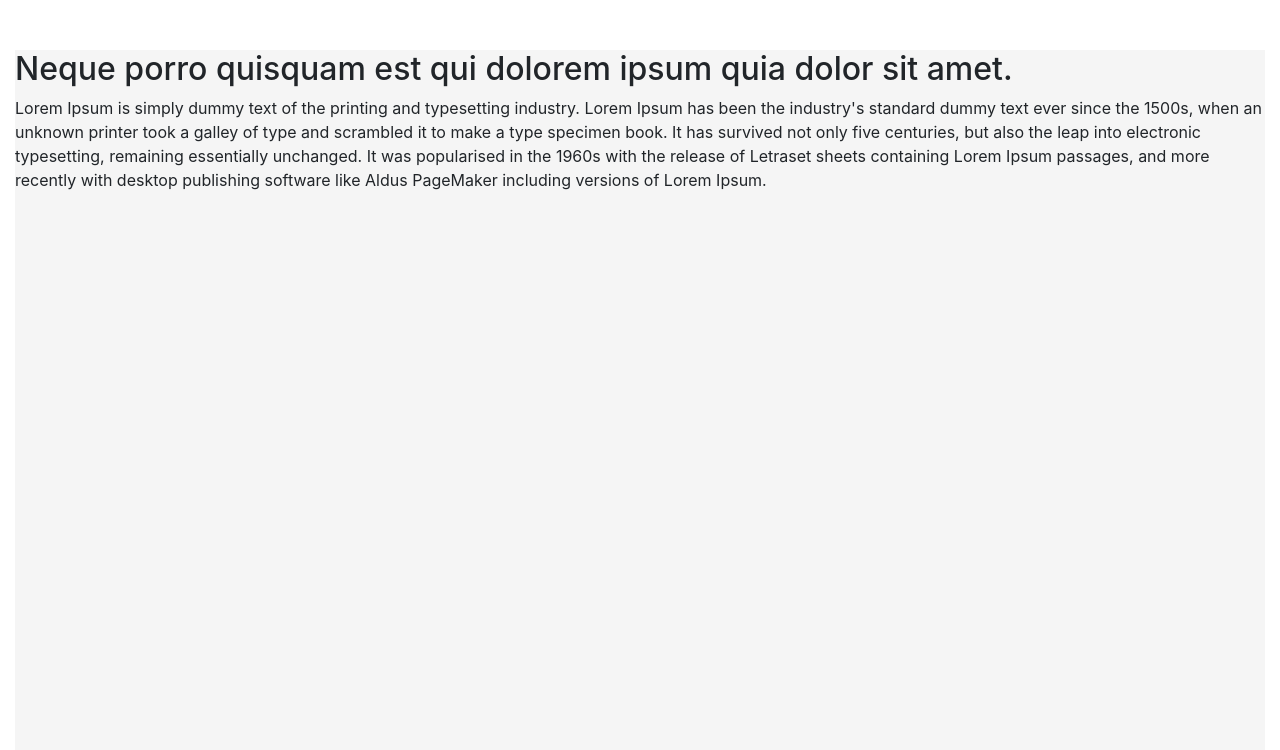
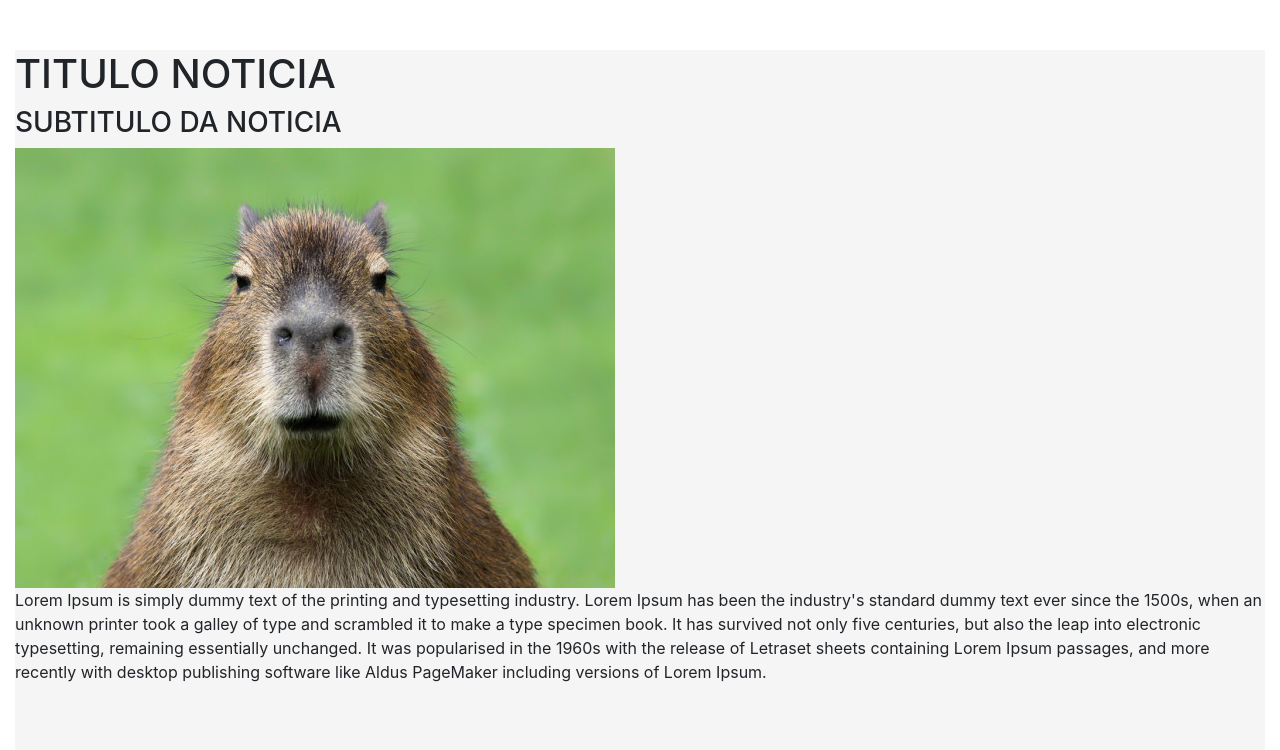
Before and after one commit to senacrs-emti/2022-1M-jornal-G8, a PHP site: page /noticia.php in a window 1280 px wide. Shown: the part 110-860 px from the top of the page. Run offline with PHP 8.4, Linux system fonts and the light colour scheme.

Commit message:
trabalho jornal

```diff
--- a/noticia.php
+++ b/noticia.php
@@ -3,9 +3,11 @@ include_once './includes/_header.php';
 ?>
 
 <main>
-    <h2>Neque porro quisquam est qui dolorem ipsum quia dolor sit amet.</h2>
+    <h1>TITULO NOTICIA</h1>
+    <H3>SUBTITULO DA NOTICIA</H3>
+    <img src="includes/img/CAPIVARA.jpg" alt="">
     <p>Lorem Ipsum is simply dummy text of the printing and typesetting industry. Lorem Ipsum has been the industry's standard dummy text ever since the 1500s, when an unknown printer took a galley of type and scrambled it to make a type specimen book. It has survived not only five centuries, but also the leap into electronic typesetting, remaining essentially unchanged. It was popularised in the 1960s with the release of Letraset sheets containing Lorem Ipsum passages, and more recently with desktop publishing software like Aldus PageMaker including versions of Lorem Ipsum.</p>
-    <img src="" alt="">
+
 </main>
 
 <?php
```
Also changed, not shown: includes/img/CAPIVARA.jpg (renamed from includes/img/depositphotos_10819690-stock-photo-portrait-of-a-young-capybara (1).jpg).
